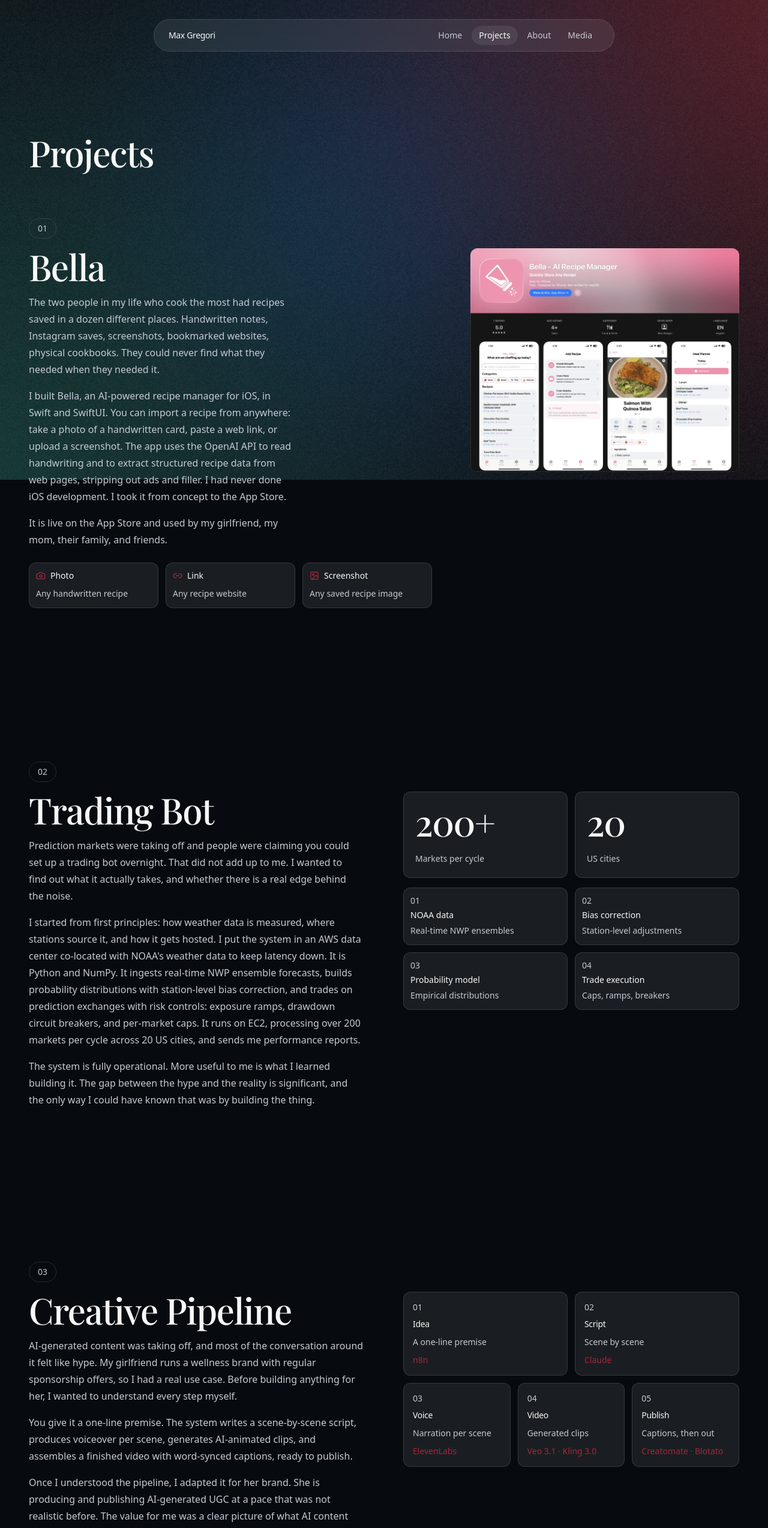
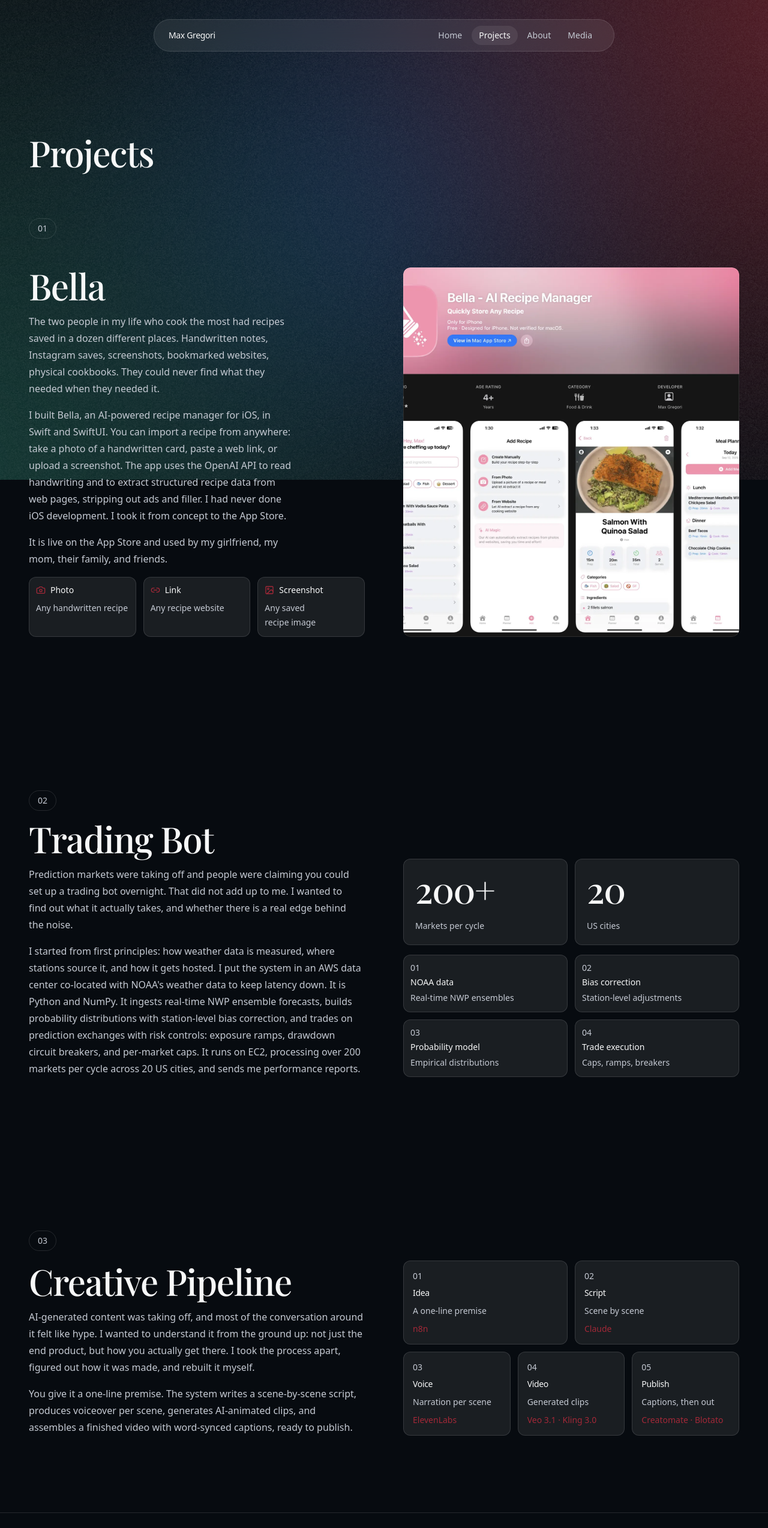
Before and after one commit to maximusgregori/personal-website-v2, a Next.js app: page /projects in a window 1280 px wide. Shown: the top 2548 px of the page at 60% size. Built offline with nearby package versions, Linux system fonts and the light colour scheme; a web font is replaced by a local one.

Commit message:
Align project columns to one box, drop the trading closer, and rewrite the pipeline.
Bella’s screenshot now matches the copy-and-tiles stack top to bottom. Trading and pipeline cards sit on the bottom edge. Pipeline copy is the curiosity-and-rebuild story, without the wellness-brand line.

```diff
--- a/components/project-bella.tsx
+++ b/components/project-bella.tsx
@@ -16,41 +16,40 @@ const ProjectBella = ({ className }: Props) => {
   return (
     <section className={cn("scroll-mt-24 py-24 md:py-32", className)}>
       <div className="flex w-full flex-col gap-10 px-6 lg:gap-12 lg:px-12">
-        <div className="flex flex-col gap-4">
         <p className="w-fit rounded-full border border-white/12 px-3.5 py-1.5 font-sans text-sm text-muted-foreground">
           01
         </p>
-          <div className="grid items-start gap-10 lg:grid-cols-[minmax(0,1fr)_minmax(0,28rem)] lg:gap-16">
+        <div className="grid items-start gap-10 lg:grid-cols-2 lg:items-stretch lg:gap-16">
           <div className="flex min-w-0 flex-col gap-4">
             <h2 className="max-w-[20ch] text-4xl font-medium tracking-tight text-balance text-foreground md:text-5xl lg:text-6xl">
               Bella
             </h2>
             <p className="max-w-[48ch] text-lg/8 text-pretty text-muted-foreground sm:text-base/7">
-                The two people in my life who cook the most had recipes saved
-                in a dozen different places. Handwritten notes, Instagram
-                saves, screenshots, bookmarked websites, physical cookbooks.
-                They could never find what they needed when they needed it.
+              The two people in my life who cook the most had recipes saved in
+              a dozen different places. Handwritten notes, Instagram saves,
+              screenshots, bookmarked websites, physical cookbooks. They could
+              never find what they needed when they needed it.
             </p>
             <p className="max-w-[48ch] text-lg/8 text-pretty text-muted-foreground sm:text-base/7">
-                I built Bella, an AI-powered recipe manager for iOS, in Swift
-                and SwiftUI. You can import a recipe from anywhere: take a
-                photo of a handwritten card, paste a web link, or upload a
-                screenshot. The app uses the OpenAI API to read handwriting and
-                to extract structured recipe data from web pages, stripping out
-                ads and filler. I had never done iOS development. I took it
-                from concept to the App Store.
+              I built Bella, an AI-powered recipe manager for iOS, in Swift and
+              SwiftUI. You can import a recipe from anywhere: take a photo of a
+              handwritten card, paste a web link, or upload a screenshot. The
+              app uses the OpenAI API to read handwriting and to extract
+              structured recipe data from web pages, stripping out ads and
+              filler. I had never done iOS development. I took it from concept
+              to the App Store.
             </p>
             <p className="max-w-[48ch] text-lg/8 text-pretty text-muted-foreground sm:text-base/7">
               It is live on the App Store and used by my girlfriend, my mom,
               their family, and friends.
             </p>
-              <dl className="mt-2 grid grid-cols-1 gap-3 sm:grid-cols-3">
+            <dl className="mt-auto grid grid-cols-1 gap-3 sm:grid-cols-3">
               {IMPORTS.map((item) => (
                 <div
                   key={item.label}
                   className="flex min-w-0 flex-col gap-2 rounded-xl bg-glass p-3 inset-ring inset-ring-white/12"
                 >
-                    <dt className="flex items-center gap-2 font-sans text-sm font-medium text-foreground">
+                  <dt className="flex items-center gap-2 font-sans text-base font-medium text-foreground sm:text-sm">
                     <item.icon className="size-4 shrink-0 stroke-primary" />
                     {item.label}
                   </dt>
@@ -61,13 +60,12 @@ const ProjectBella = ({ className }: Props) => {
               ))}
             </dl>
           </div>
-            <div className="overflow-hidden rounded-xl bg-glass backdrop-blur-xl inset-ring inset-ring-white/12">
+          <div className="relative min-h-0 overflow-hidden rounded-xl max-lg:aspect-[6/5] lg:h-full">
             <img
               src="/projects/bella-app-store.webp"
-                alt="Bella on the App Store, with recipe list, import, recipe detail, and meal planner screens"
-                className="aspect-[6/5] w-full object-cover object-top outline-1 -outline-offset-1 outline-white/10"
+              alt=""
+              className="absolute inset-0 size-full rounded-xl object-cover object-top outline-1 -outline-offset-1 outline-white/10"
             />
-            </div>
           </div>
         </div>
       </div>
--- a/components/project-pipeline.tsx
+++ b/components/project-pipeline.tsx
@@ -20,30 +20,23 @@ const ProjectPipeline = ({ className }: Props) => {
           <p className="w-fit rounded-full border border-white/12 px-3.5 py-1.5 font-sans text-sm text-muted-foreground">
             03
           </p>
-          <div className="grid items-start gap-10 lg:grid-cols-2 lg:gap-16">
+          <div className="grid items-start gap-10 lg:grid-cols-2 lg:items-end lg:gap-16">
             <div className="flex min-w-0 flex-col gap-4">
               <h2 className="max-w-[20ch] text-4xl font-medium tracking-tight text-balance text-foreground md:text-5xl lg:text-6xl">
                 Creative Pipeline
               </h2>
               <p className="text-lg/8 text-pretty text-muted-foreground sm:text-base/7">
                 AI-generated content was taking off, and most of the
-                conversation around it felt like hype. My girlfriend runs a
-                wellness brand with regular sponsorship offers, so I had a real
-                use case. Before building anything for her, I wanted to
-                understand every step myself.
+                conversation around it felt like hype. I wanted to understand
+                it from the ground up: not just the end product, but how you
+                actually get there. I took the process apart, figured out how
+                it was made, and rebuilt it myself.
               </p>
               <p className="text-lg/8 text-pretty text-muted-foreground sm:text-base/7">
                 You give it a one-line premise. The system writes a
                 scene-by-scene script, produces voiceover per scene, generates
                 AI-animated clips, and assembles a finished video with
                 word-synced captions, ready to publish.
-              </p>
-              <p className="text-lg/8 text-pretty text-muted-foreground sm:text-base/7">
-                Once I understood the pipeline, I adapted it for her brand. She
-                is producing and publishing AI-generated UGC at a pace that was
-                not realistic before. The value for me was a clear picture of
-                what AI content creation can actually do and where it falls
-                short.
               </p>
             </div>
             <ol className="grid min-w-0 grid-cols-1 gap-3 sm:grid-cols-6">
--- a/components/project-trading.tsx
+++ b/components/project-trading.tsx
@@ -24,7 +24,7 @@ const ProjectTrading = ({ className }: Props) => {
           <p className="w-fit rounded-full border border-white/12 px-3.5 py-1.5 font-sans text-sm text-muted-foreground">
             02
           </p>
-          <div className="grid items-start gap-10 lg:grid-cols-2 lg:gap-16">
+          <div className="grid items-start gap-10 lg:grid-cols-2 lg:items-end lg:gap-16">
             <div className="flex min-w-0 flex-col gap-4">
               <h2 className="max-w-[20ch] text-4xl font-medium tracking-tight text-balance text-foreground md:text-5xl lg:text-6xl">
                 Trading Bot
@@ -46,12 +46,6 @@ const ProjectTrading = ({ className }: Props) => {
                 drawdown circuit breakers, and per-market caps. It runs on EC2,
                 processing over 200 markets per cycle across 20 US cities, and
                 sends me performance reports.
-              </p>
-              <p className="text-lg/8 text-pretty text-muted-foreground sm:text-base/7">
-                The system is fully operational. More useful to me is what I
-                learned building it. The gap between the hype and the reality
-                is significant, and the only way I could have known that was by
-                building the thing.
               </p>
             </div>
             <div className="flex min-w-0 flex-col gap-4">
```
Lines whose indentation alone changed are shown as unchanged.
